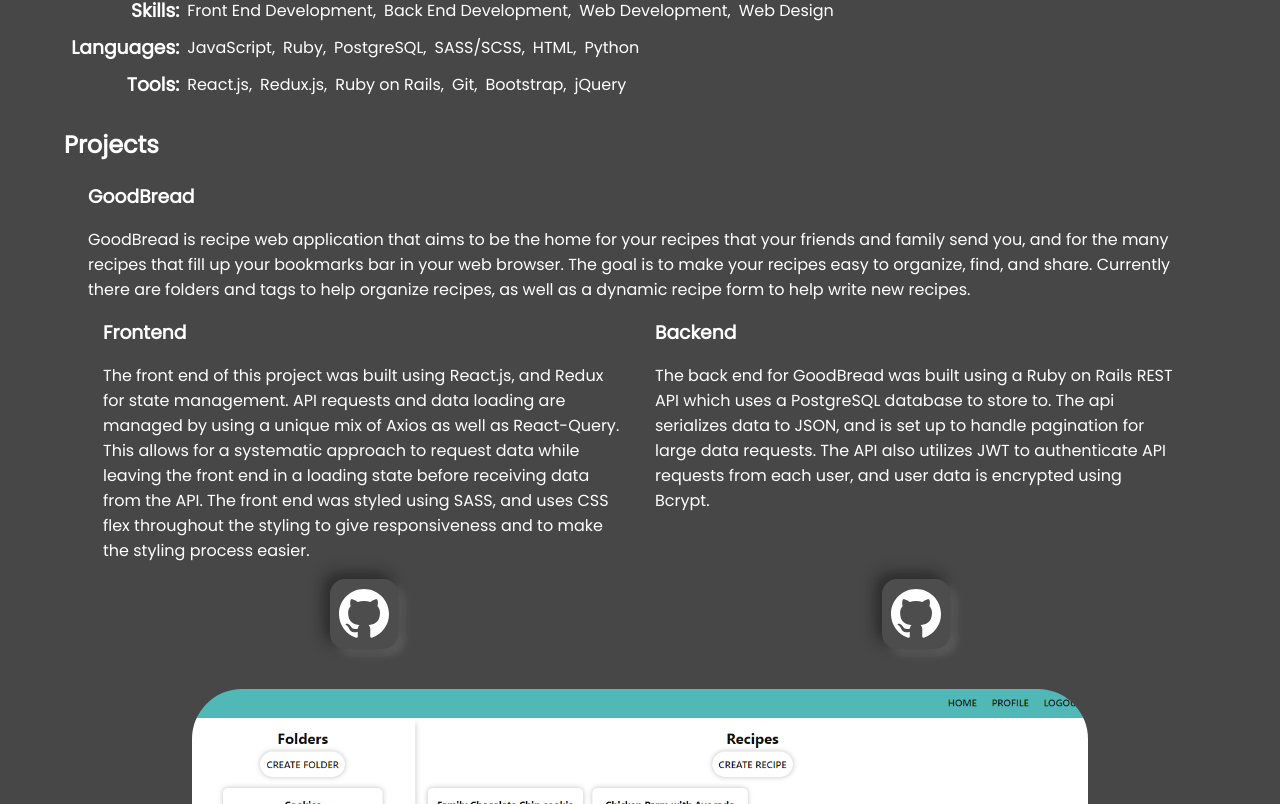
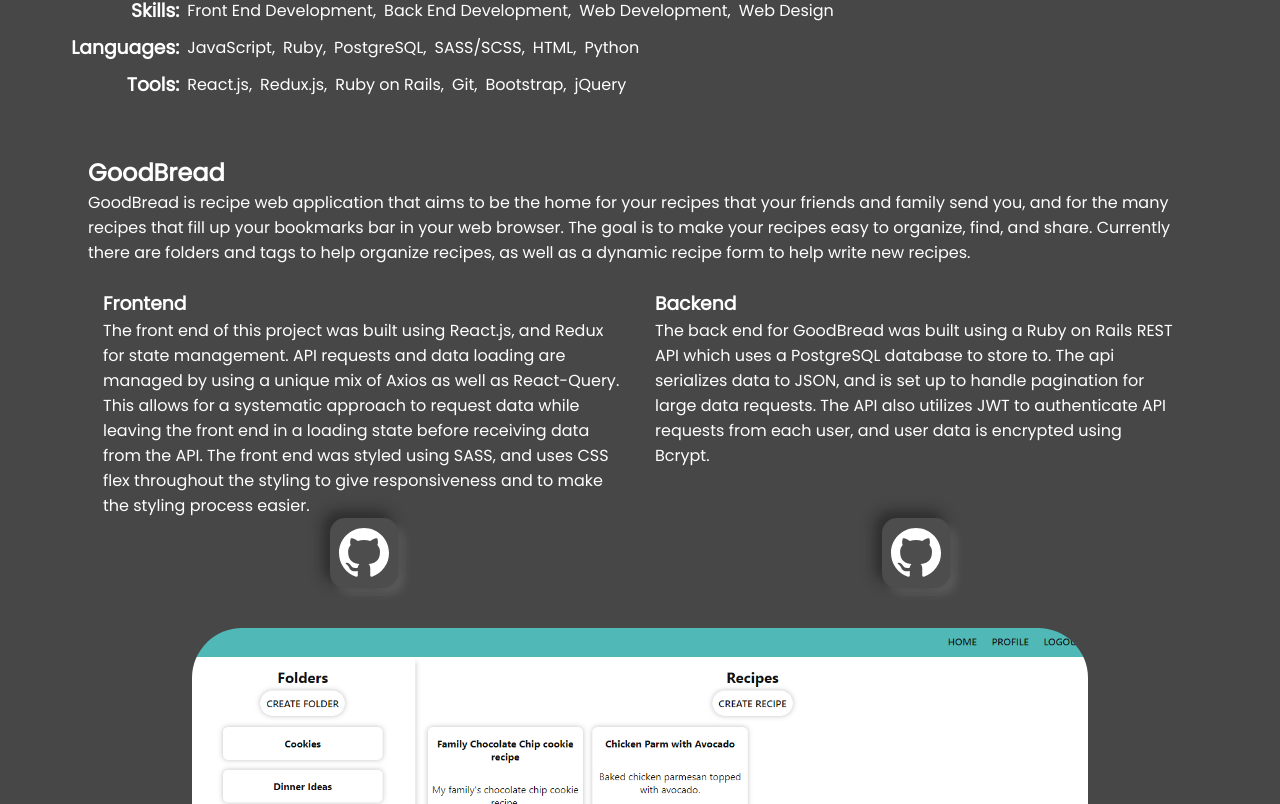
Before and after one commit to Rmiverson/rmiportfolio, a React (Create React App) app: page /development in a window 1280 px wide. Shown: the part 376-1180 px from the top of the page. Built offline with nearby package versions, Linux system fonts and the light colour scheme.

Commit message:
updated some styling in development

```diff
--- a/src/containers/Development/Development.js
+++ b/src/containers/Development/Development.js
@@ -103,11 +103,10 @@ const Development = () => {
           </div>
 
           <div className="development-projects">
-            <h2>Projects</h2>
             {result.data.development.projects.map((project, index) => {
               return (
                 <div className="project" key={project.name + index}>
-                  <h3>{project.name}</h3>
+                  <h2>{project.name}</h2>
                   <p>{project.about}</p>
 
                   <div className="sub-sections">
--- a/src/containers/Development/Development.scss
+++ b/src/containers/Development/Development.scss
@@ -68,9 +68,9 @@
     .project {
       display: flex;
       flex-direction: column;
-      margin: 0rem 1.5rem 5rem 1.5rem;
+      margin: 3rem 1.5rem 5rem 1.5rem;
 
-      h3 {
+      h2, h3, p {
         margin: 0px;
       }
 
@@ -88,7 +88,7 @@
         .sub-section {
           display: flex;
           flex-direction: column;
-          margin: 0px 15px 0px 15px;
+          margin: 1.5rem 15px 0px 15px;
           width: 50%;
 
           p {
```
